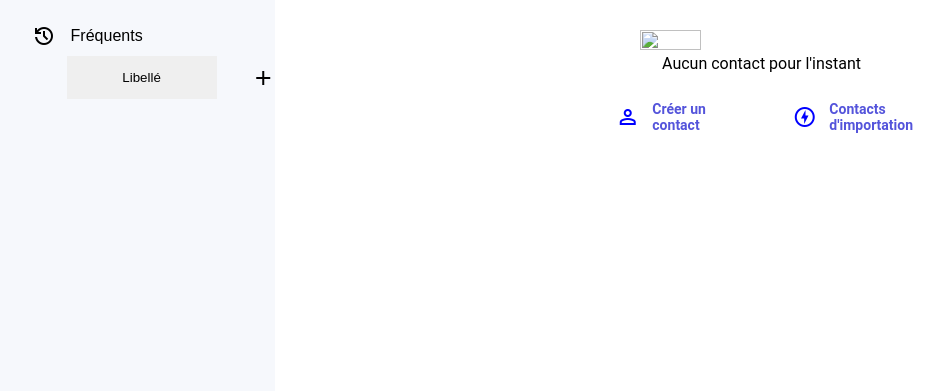
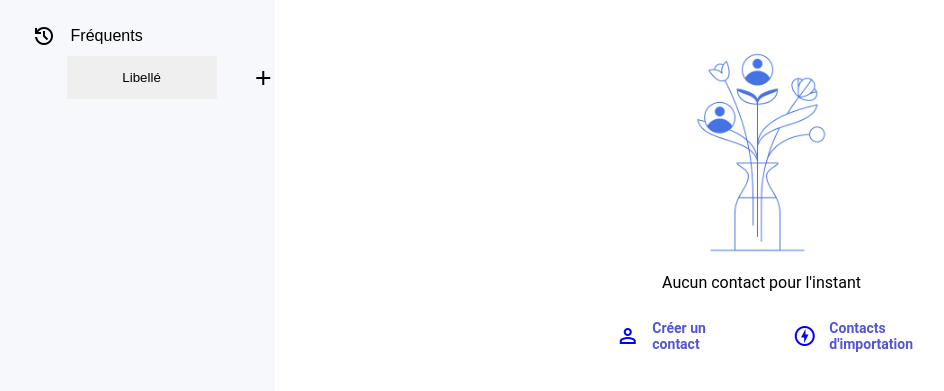
Before and after one commit to cleolimba/contacts, a plain HTML site: page index.html in a window 1280 px wide. Shown: the part 203-594 px from the top of the page, without its empty margins (32-976 px from the left). Drawn offline with nearby package versions, Linux system fonts and the light colour scheme; the site is published under a folder, as on GitHub Pages, so addresses that start at the root find nothing.

Commit message:
fin du projets

```diff
--- a/index.html
+++ b/index.html
@@ -75,7 +75,7 @@
         <div class="main__content" id="main-content">
             <div id="contents">
                 <h2 class="pageVeriege"> Contacts</h2>
-                <img src="/image/accuielle.png" alt="" class="accueil">
+                <img src="./image/accuielle.png" alt="" class="accueil">
                 <p class="parag">Aucun contact pour l'instant</p>
                 <div class="basPhoto">
                     <div class="btnAcueilAddContact">
```
